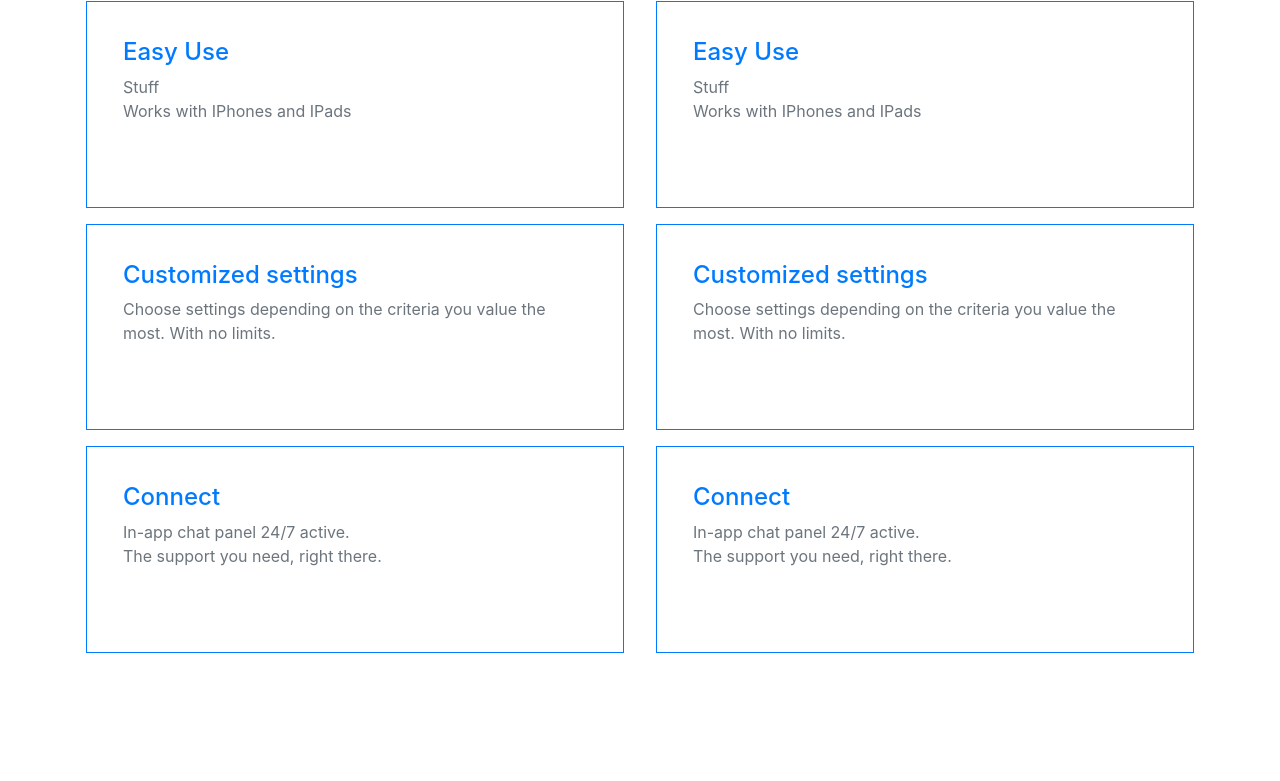
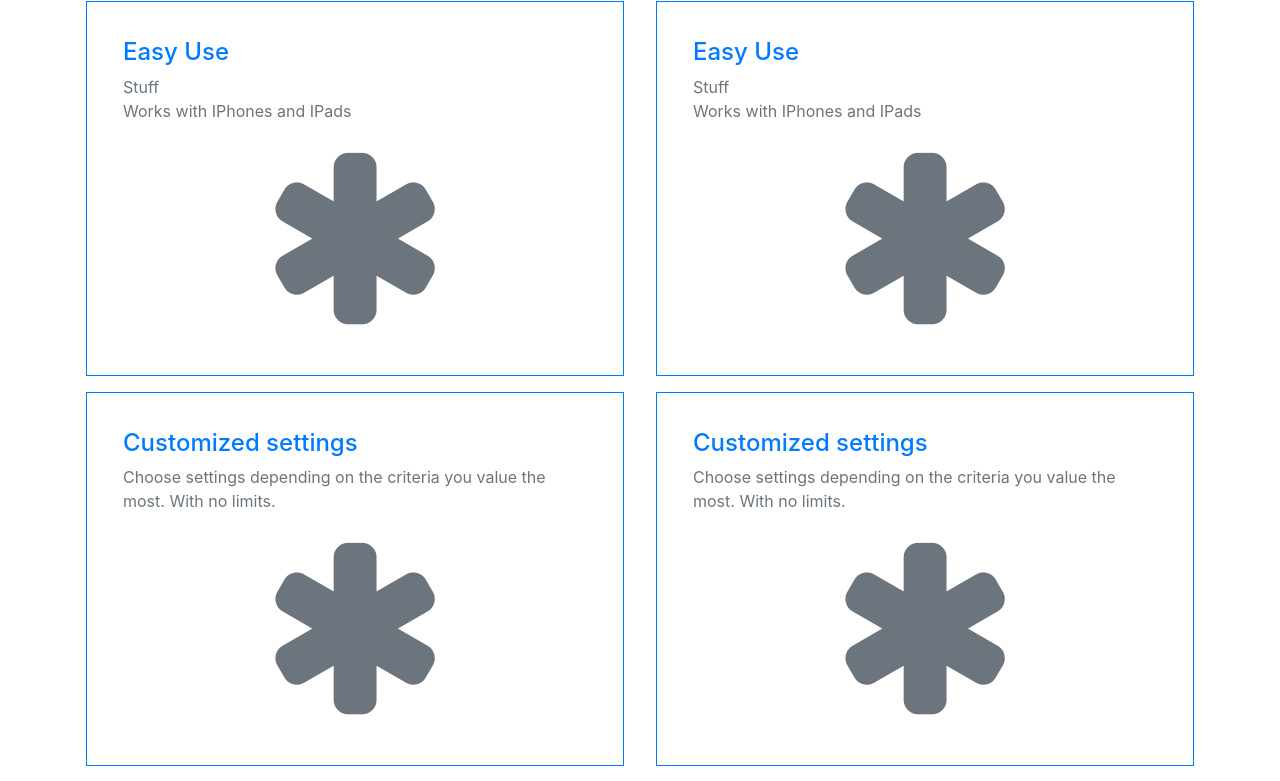
Before and after one commit to thomasleese/strive-frontend, a React (Create React App) app in the folder healthy-gym/: page / in a window 1280 px wide. Shown: the part 2729-3510 px from the top of the page. Before the commit the page ends 3446 px from the top, so only its background shows below. Built offline with nearby package versions, Linux system fonts and the light colour scheme.

Commit message:
add icons to feature cards

```diff
--- a/healthy-gym/public/index.html
+++ b/healthy-gym/public/index.html
@@ -9,6 +9,7 @@
     <link rel="manifest" href="%PUBLIC_URL%/manifest.json">
     <link rel="stylesheet" href="https://cdnjs.cloudflare.com/ajax/libs/font-awesome/4.7.0/css/font-awesome.min.css" type="text/css">
     <link href="https://stackpath.bootstrapcdn.com/bootstrap/4.1.3/css/bootstrap.min.css" rel="stylesheet" integrity="sha384-MCw98/SFnGE8fJT3GXwEOngsV7Zt27NXFoaoApmYm81iuXoPkFOJwJ8ERdknLPMO" crossorigin="anonymous">
+    <link href="https://stackpath.bootstrapcdn.com/font-awesome/4.7.0/css/font-awesome.min.css" rel="stylesheet" integrity="sha384-wvfXpqpZZVQGK6TAh5PVlGOfQNHSoD2xbE+QkPxCAFlNEevoEH3Sl0sibVcOQVnN" crossorigin="anonymous">
     <title>Healthy Gym</title>
   </head>
   <body>
--- a/healthy-gym/src/components/FeaturePane/FeaturePane.js
+++ b/healthy-gym/src/components/FeaturePane/FeaturePane.js
@@ -3,12 +3,30 @@ import React from 'react';
 
 function FeatureCard(props) {
 
+  let iconSize = {
+    fontSize: "200px"
+  }
+
   return (
     <div className='border border-primary p-3 m-3'>
       <div className='card-body'>
         <h4 className="text-primary">{props.title}</h4>
-        <p className="mb-5 text-muted">{props.children}</p>
+        <p className="text-muted">{props.children}</p>
+        <div className='d-flex justify-content-center'>
+          <i class="fa fa-asterisk text-muted" style={iconSize}></i>
+        </div>
       </div>
+    </div>
+  )
+}
+
+function LargeIcon(props) {
+
+  var icon = "fa fa-" + props.icon
+
+  return (
+    <div className='d-flex justify-content-center'>
+      <i class={icon}></i>
     </div>
   )
 }
```
